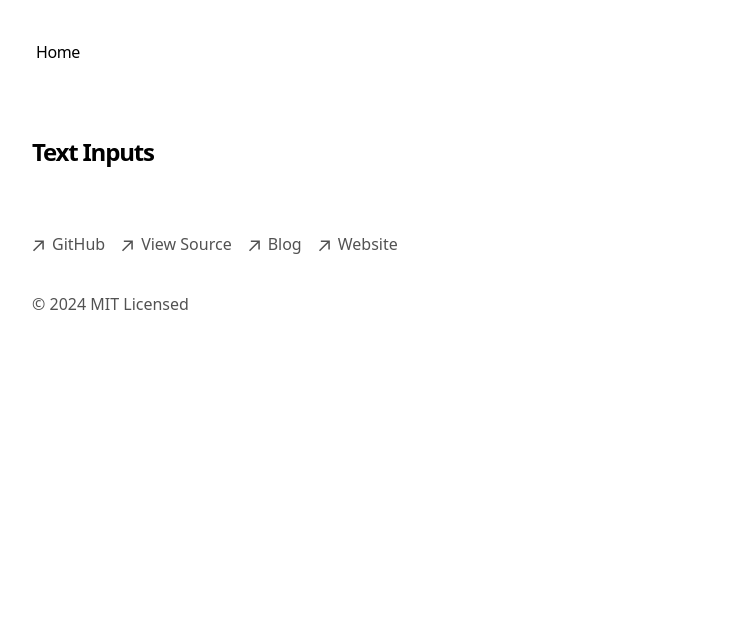
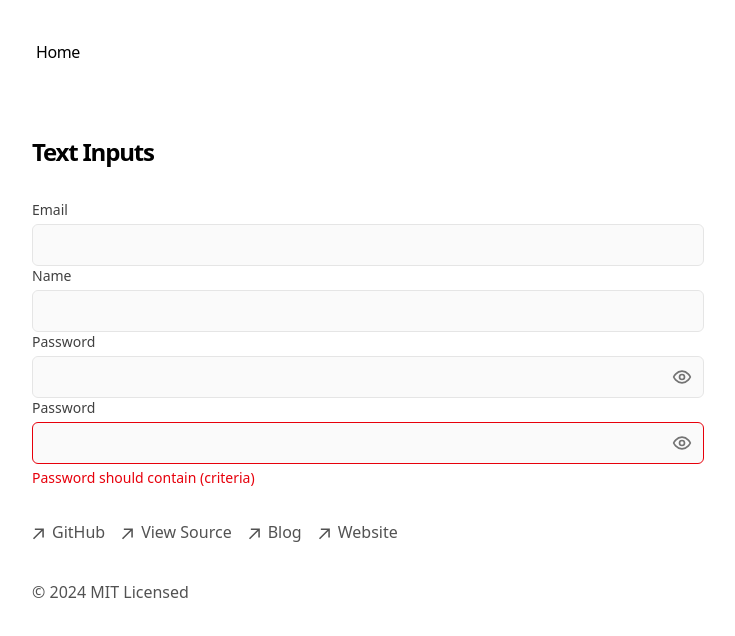
Before and after one commit to Scc33/portfolio, a Next.js app: page /textInput in a window 1280 px wide. Shown: the top 636 px of the page, without its empty margins (272-1007 px from the left). Built offline with nearby package versions, Linux system fonts and the light colour scheme.

Commit message:
Create form inputs

```diff
--- /dev/null
+++ b/app/textInput/components/Form.tsx
@@ -0,0 +1,56 @@
+"use client";
+
+import { useState } from "react";
+import TextInput from "./TextInput";
+
+interface FormData {
+  name: string;
+  email: string;
+  password: string;
+}
+
+const Form: React.FC = () => {
+  const [formData, setFormData] = useState<FormData>({
+    name: "",
+    email: "",
+    password: "",
+  });
+
+  const handleInputChange = (field: keyof FormData) => (value: string) => {
+    setFormData((prevData) => ({
+      ...prevData,
+      [field]: value,
+    }));
+  };
+
+  return (
+    <>
+      <TextInput
+        label="Email"
+        type="email"
+        value={formData.email}
+        onChange={handleInputChange("email")}
+      />
+      <TextInput
+        label="Name"
+        value={formData.name}
+        onChange={handleInputChange("name")}
+      />
+      <TextInput
+        label="Password"
+        type="password"
+        value={formData.password}
+        onChange={handleInputChange("password")}
+      />
+      <TextInput
+        label="Password"
+        type="password"
+        value={formData.password}
+        onChange={handleInputChange("password")}
+        error="Password should contain (criteria)"
+      />
+    </>
+  );
+};
+
+export default Form;
--- /dev/null
+++ b/app/textInput/components/TextInput.tsx
@@ -0,0 +1,94 @@
+"use client"
+
+import React from 'react';
+import { Eye, EyeOff } from "lucide-react";
+
+interface TextInputProps {
+  label: string;
+  type?: 'text' | 'email' | 'password';
+  placeholder?: string;
+  hint?: string;
+  error?: string;
+  value: string;
+  onChange: (value: string) => void;
+  icon?: React.ReactNode;
+  className?: string;
+}
+
+const TextInput: React.FC<TextInputProps> = ({
+  label,
+  type = 'text',
+  placeholder,
+  hint,
+  error,
+  value,
+  onChange,
+  icon,
+  className = '',
+}) => {
+  const [showPassword, setShowPassword] = React.useState(false);
+  const inputId = React.useId();
+
+  const togglePasswordVisibility = () => {
+    setShowPassword(!showPassword);
+  };
+
+  return (
+    <div className={`flex flex-col space-y-1 ${className}`}>
+      <label
+        htmlFor={inputId}
+        className="text-sm font-medium text-neutral-700"
+      >
+        {label}
+      </label>
+      <div className="relative">
+        {icon && (
+          <div className="absolute inset-y-0 left-0 flex items-center pl-3 pointer-events-none">
+            {icon}
+          </div>
+        )}
+        <input
+          id={inputId}
+          type={type === 'password' && showPassword ? 'text' : type}
+          value={value}
+          onChange={(e) => onChange(e.target.value)}
+          placeholder={placeholder}
+          className={`w-full px-3 py-2 text-base bg-neutral-50 border rounded-md focus:outline-none focus:ring-2 focus:ring-indigo-500 ${
+            icon ? 'pl-10' : ''
+          } ${
+            error
+              ? 'border-red-600 focus:border-red-600 focus:ring-red-600'
+              : 'border-neutral-200 focus:border-indigo-500'
+          }`}
+          aria-invalid={error ? 'true' : 'false'}
+          aria-describedby={`${inputId}-hint ${inputId}-error`}
+        />
+        {type === 'password' && (
+          <button
+            type="button"
+            onClick={togglePasswordVisibility}
+            className="absolute inset-y-0 right-0 flex items-center pr-3"
+          >
+            {showPassword ? (
+              <EyeOff className="w-5 h-5 text-neutral-500" />
+            ) : (
+              <Eye className="w-5 h-5 text-neutral-500" />
+            )}
+          </button>
+        )}
+      </div>
+      {hint && !error && (
+        <p id={`${inputId}-hint`} className="text-sm text-neutral-500">
+          {hint}
+        </p>
+      )}
+      {error && (
+        <p id={`${inputId}-error`} className="text-sm text-red-600">
+          {error}
+        </p>
+      )}
+    </div>
+  );
+};
+
+export default TextInput;
--- a/app/textInput/page.tsx
+++ b/app/textInput/page.tsx
@@ -1,12 +1,18 @@
+import Form from "./components/Form";
+
 export const metadata = {
-  title: 'Text Input',
-  description: 'Text input components are essential for forms, data entry interfaces, and other interactive elements across various projects and apps found within the platform.',
-}
+  title: "Text Input",
+  description:
+    "Text input components are essential for forms, data entry interfaces, and other interactive elements across various projects and apps found within the platform.",
+};
 
 export default function Page() {
   return (
     <section>
-      <h1 className="font-semibold text-2xl mb-8 tracking-tighter">Text Inputs</h1>
+      <h1 className="font-semibold text-2xl mb-8 tracking-tighter">
+        Text Inputs
+      </h1>
+      <Form />
     </section>
-  )
+  );
 }
```
